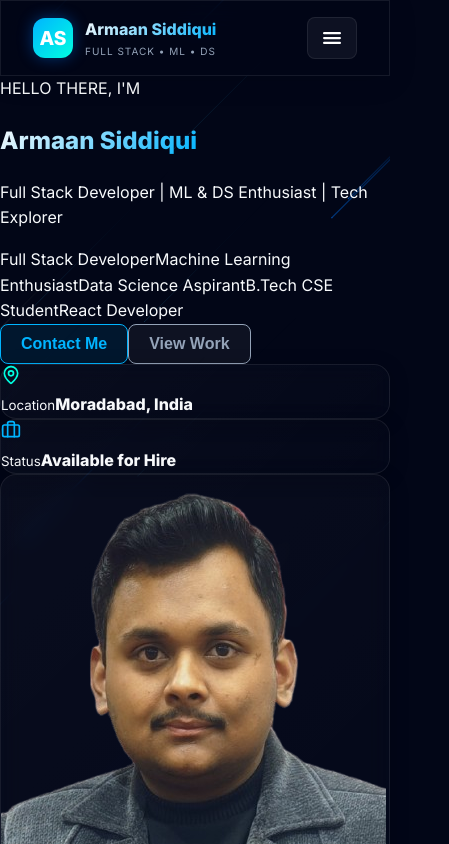
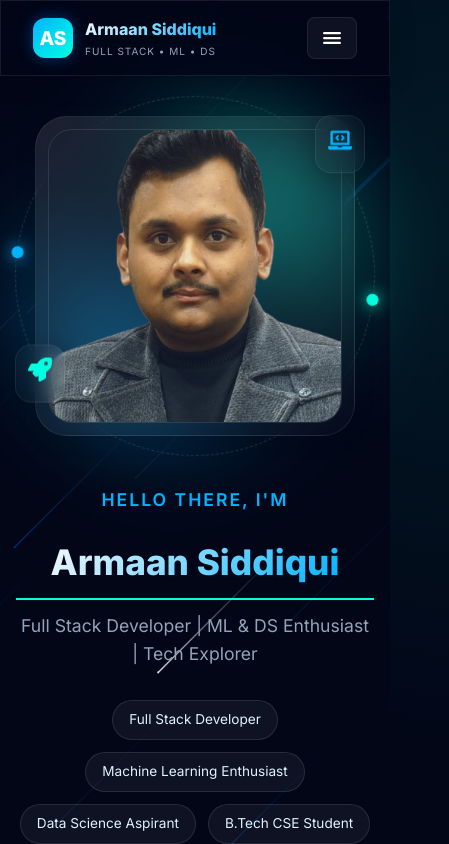
Before and after one commit to ARMAANSIDDIQUI/armaan-siddiqui-portfolio, a React (Vite) app: page / in a window 390 px wide. Shown: the top 844 px of the page, 449 px wide, since content can reach past the window. Built offline with nearby package versions, Linux system fonts and the light colour scheme; the HTML template or start-up script is replaced by a standard one.

Commit message:
mobile responsive

```diff
--- a/src/CSS/Home.css
+++ b/src/CSS/Home.css
@@ -10,7 +10,7 @@
 
 .home-grid {
   display: grid;
-  grid-template-columns: repeat(auto-fit, minmax(320px, 1fr));
+  grid-template-columns: 1.2fr 0.8fr;
   gap: 60px;
   align-items: center;
 }
--- a/src/pages/Home.jsx
+++ b/src/pages/Home.jsx
@@ -3,6 +3,7 @@
 import { MapPin, Briefcase, Mail, Github, Linkedin, Mail as MailIcon } from 'lucide-react'
 import { FaLaptopCode, FaRocket } from 'react-icons/fa'
 import GlassCard from '../components/ui/GlassCard'
+import '../CSS/Home.css'
 import '../CSS/Contact.css'
 import '../index.css'
 
```
